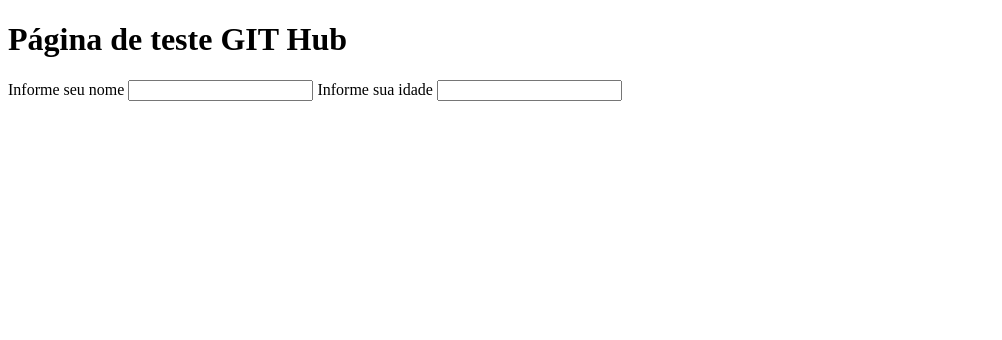
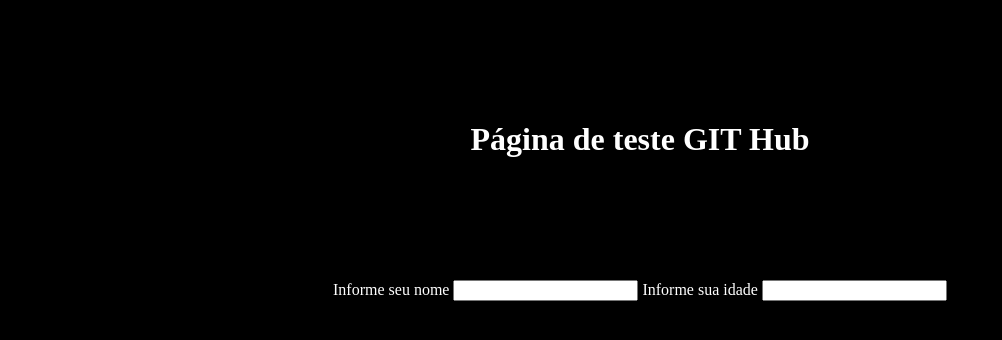
Before and after one commit to marcos-wesley/TEI2, a plain HTML site: page index.html in a window 1280 px wide. Shown: the whole page, without its empty margins (0-1002 px from the left). Drawn offline with Linux system fonts and the light colour scheme.

Commit message:
Estilização home

```diff
--- a/index.html
+++ b/index.html
@@ -4,6 +4,7 @@
     <meta charset="UTF-8">
     <meta name="viewport" content="width=device-width, initial-scale=1.0">
     <title>GitHub</title>
+    <link rel="stylesheet" href="style.css">
 </head>
 <body>
 
--- /dev/null
+++ b/style.css
@@ -0,0 +1,10 @@
+body {
+    background-color: #000;
+    color: #fff;
+    text-align: center;
+    height: 100vh;
+}
+
+h1 {
+    padding: 100px;
+}
```
